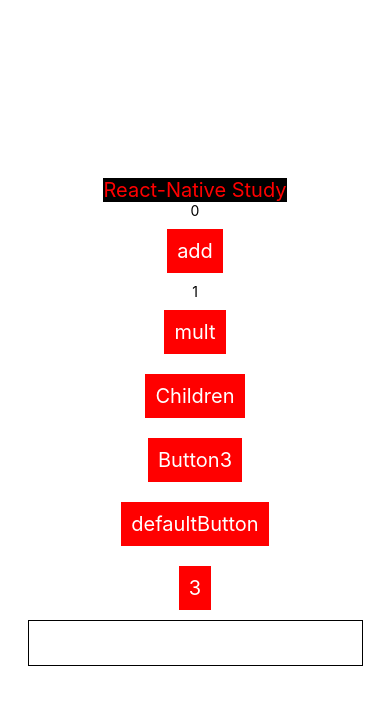
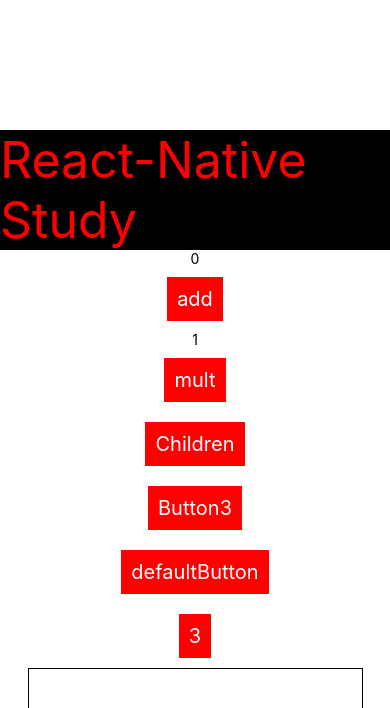
Before and after one commit to ArtemisDicoTiar/rn_study, a React Native app: screen / in a window 390 px wide. Shown: the top 708 px of the page. Built offline with nearby package versions, Linux system fonts and the light colour scheme.

Commit message:
multiple stylesheet application

```diff
--- a/src/App.js
+++ b/src/App.js
@@ -9,7 +9,9 @@
     const [multiple, setMultiple] = useState(1)
     return (
         <View style={styles.container}>
-            <Text style={styles.errorText}>React-Native Study</Text>
+            {/* 아래처럼 스타일을 배열로 여러개 적용시 중복되는 값이 있다면 뒤에 있는 친구가 앞에 있는 변수값을 오버라이트한다.*/}
+            {/* 스타일 시트를 사용하지 않고 인라인으로 적어도 된다. */}
+            <Text style={[styles.text, styles.errorText, {fontSize: 50}]}>React-Native Study</Text>
             <StatusBar style="auto"/>
             <Text>{addition}</Text>
             <MyButton title="add" onPress={() => setAddition(addition + 2)}/>
@@ -42,10 +44,12 @@
         alignItems: 'center',
         justifyContent: 'center',
     },
-    errorText: {
+    text: {
         backgroundColor: 'black',
         color: 'red',
         fontSize: 20
-    }
-
+    },
+    errorText: {
+        color: 'red',
+    },
 });
```
